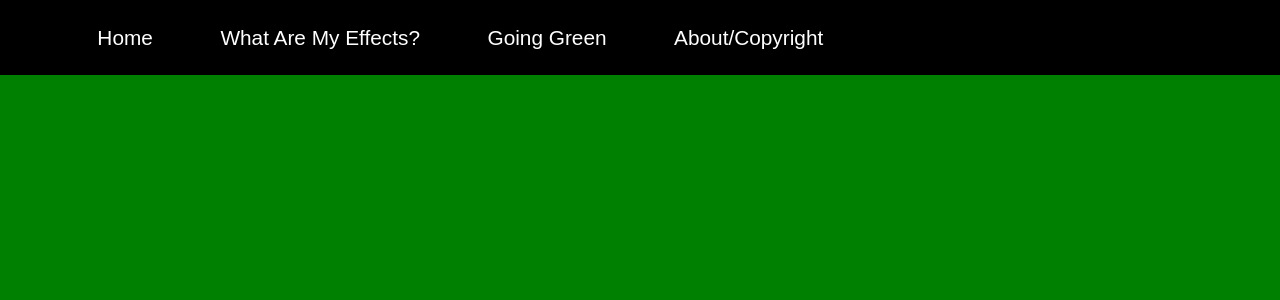
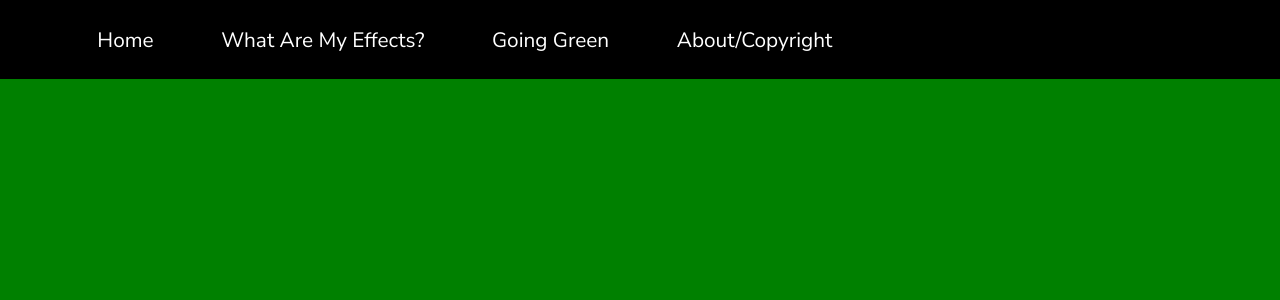
Before and after one commit to Scaledfish64/TheGreeningProject, a PHP site: page /quiz.html in a window 1280 px wide. Shown: the top 300 px of the page. Run offline with PHP 8.4, Linux system fonts and the light colour scheme; some web fonts are replaced.

Commit message:
nav font

```diff
--- a/index.css
+++ b/index.css
@@ -66,7 +66,7 @@ h1{
 
 .nav-text{
   color: white;
-  font-family: Arial, Helvetica, sans-serif;
+  font-family: 'Nunito Sans', sans-serif;
   font-size: 1.3em;
   padding: 8px;
   text-decoration: none;
```
